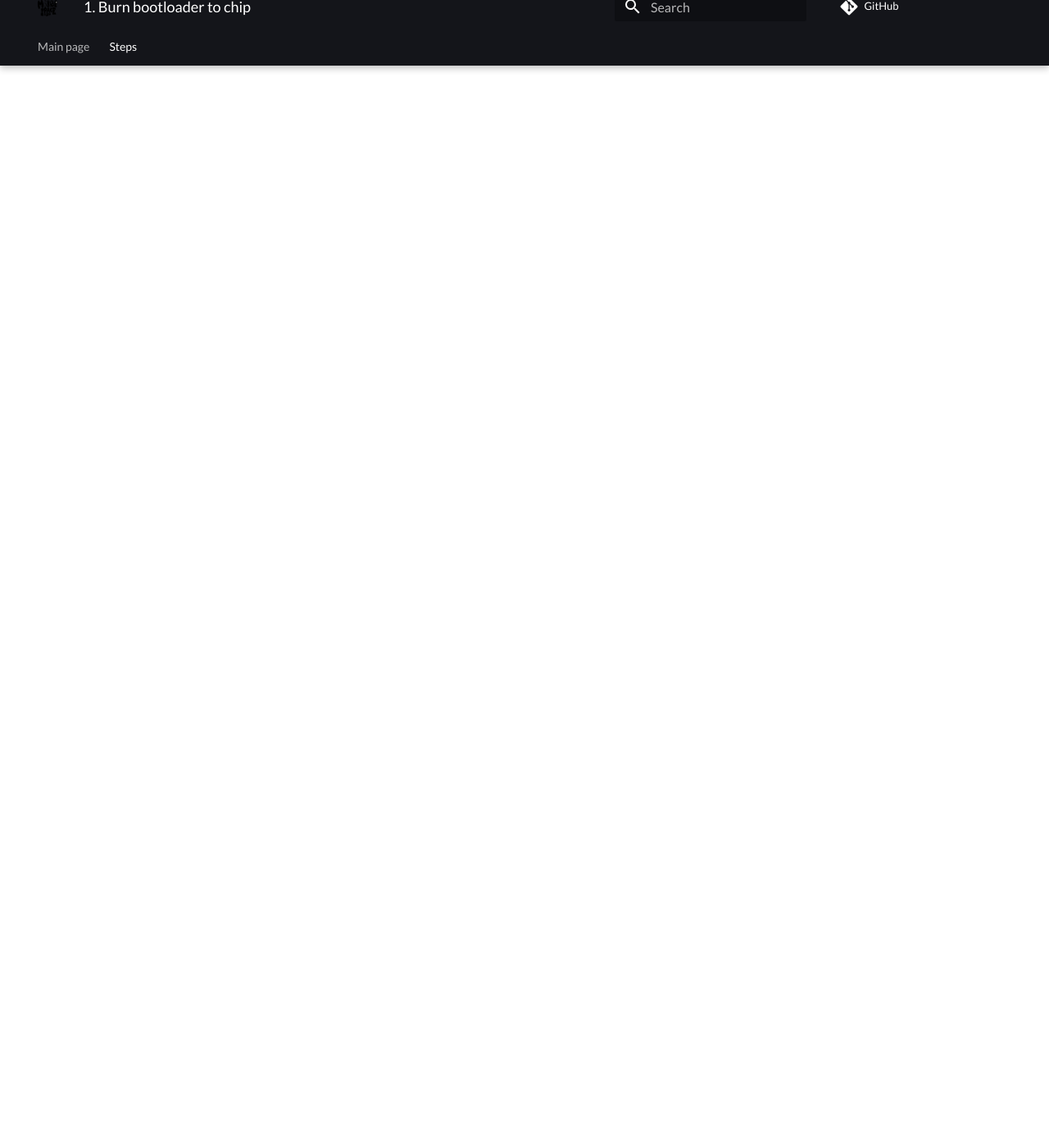
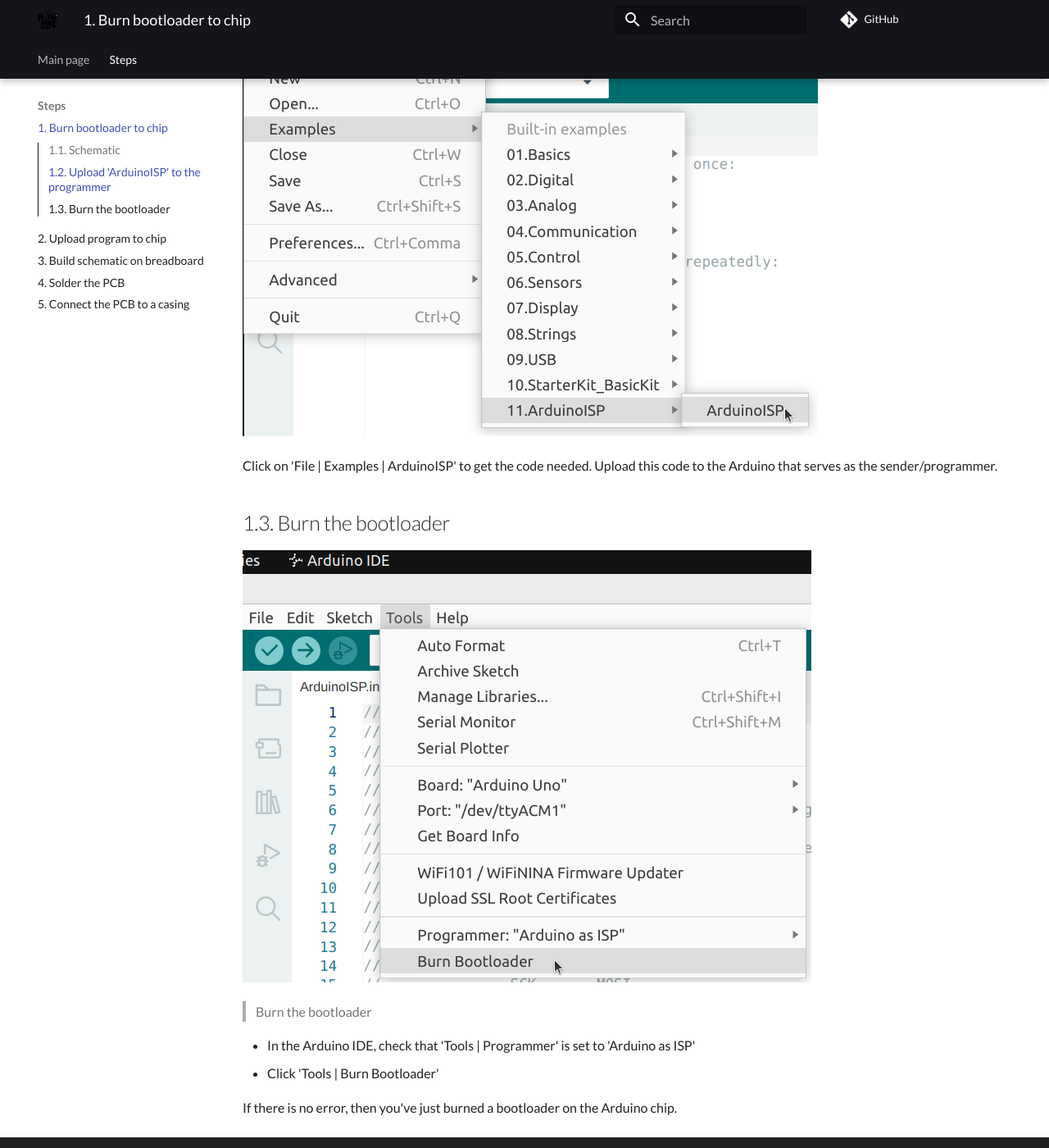
Before and after one commit to richelbilderbeek/build_bare_bone_arduino_machine_workshop, an MkDocs documentation site: the page built from docs/1_burn_bootloader/README.md, in a window 1280 px wide and 1400 px high, scrolled down 1320 px. Shown: the whole window at 82% size. Built offline with MkDocs 1.6.1 and Material for MkDocs 9.7.7, drawn with Linux system fonts in a browser that asks for light colours; comment, search, counter and statistics services are not loaded; some of the changed text lies outside the part shown.

Commit message:
Draft of burn bootloader

```diff
--- a/docs/1_burn_bootloader/README.md
+++ b/docs/1_burn_bootloader/README.md
@@ -4,4 +4,34 @@
   - bootloader
 ---
 
-# Burn bootloader to chip
+# 1. Burn bootloader to chip
+
+When one buys the main Arduino chip (its name is 'ATmega328P'),
+it has no bootloader om it. In this step,
+we'll burn a bootloader on the chip
+
+## 1.1. Schematic
+
+![Schematic](schematic.png)
+
+Build up the schematic as shown here.
+
+## 1.2. Upload 'ArduinoISP' to the programmer
+
+![Click on 'File | Examples | ArduinoISP'](arduino_ide_example.png)
+
+Click on 'File | Examples | ArduinoISP' to get the code needed.
+Upload this code to the Arduino that serves as the sender/programmer.
+
+## 1.3. Burn the bootloader
+
+![Click 'Tools | Burn Bootloader'](arduino_ide_burn_bootloader.png)
+
+> Burn the bootloader
+
+- In the Arduino IDE, check that 'Tools | Programmer'
+  is set to 'Arduino as ISP'
+- Click 'Tools | Burn Bootloader'
+
+If there is no error, then you've just burned a bootloader
+on the Arduino chip.
```
Also changed, not shown: docs/1_burn_bootloader/arduino_ide_burn_bootloader.png (added), docs/1_burn_bootloader/arduino_ide_example.png (added), docs/1_burn_bootloader/schematic.png (added), 1 other file.
